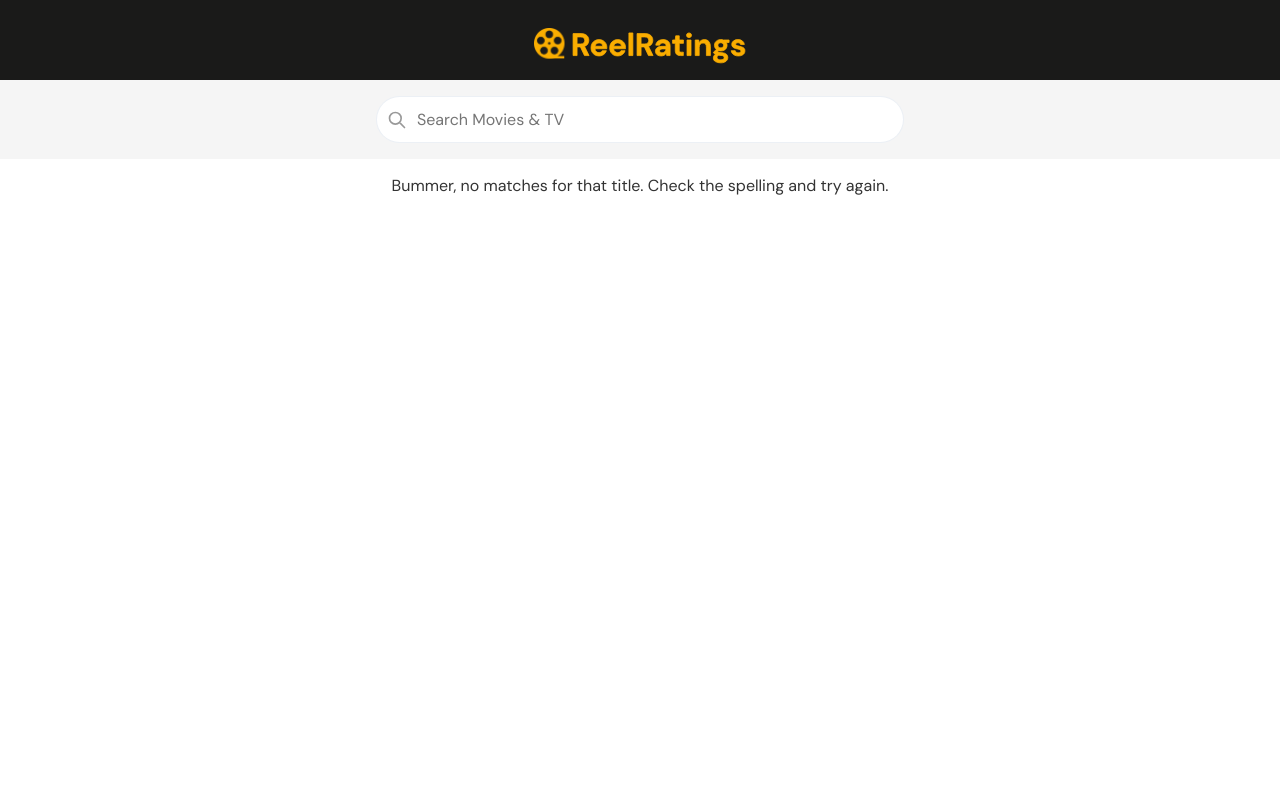
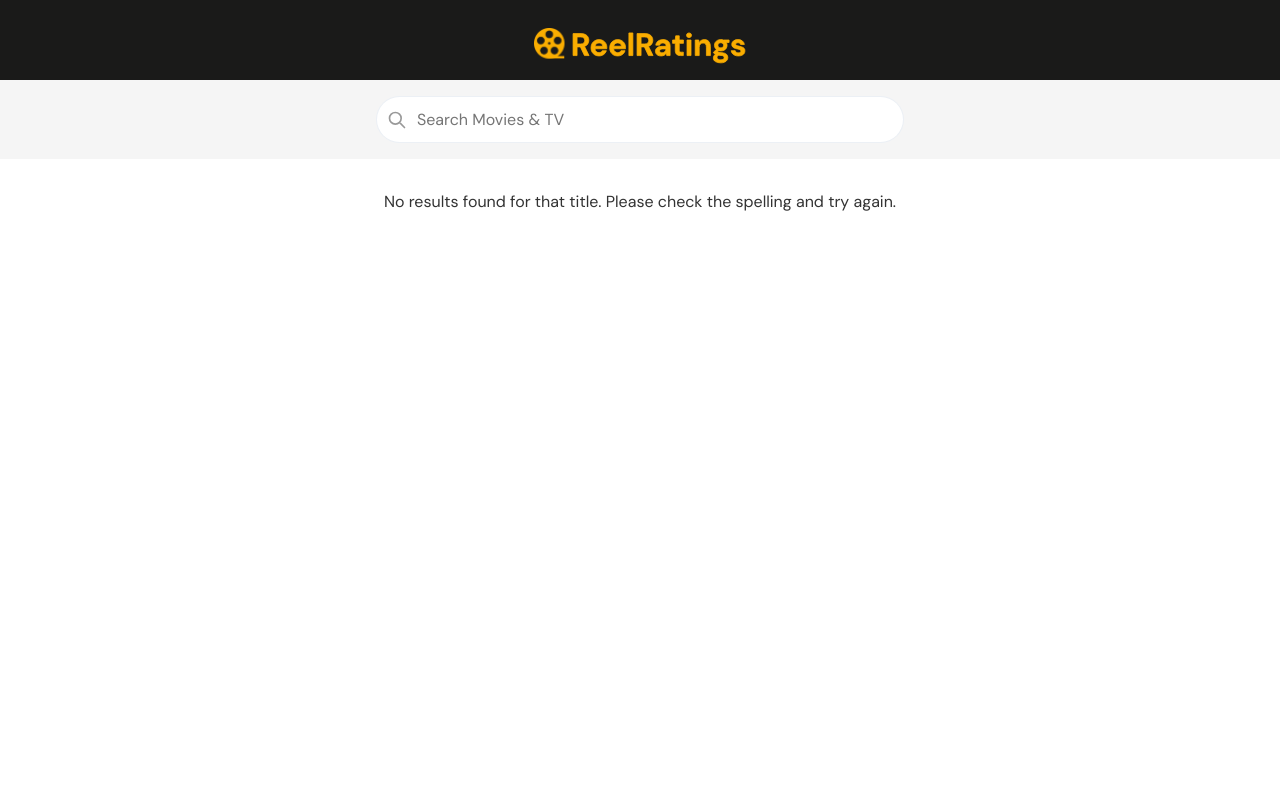
Before and after one commit to jphamtv/reelratings, a React (Vite) app in the folder frontend/: page /search in a window 1280 px wide. Shown: the top 800 px of the page. Built offline with nearby package versions, Linux system fonts and the light colour scheme.

Commit message:
Update error message

```diff
--- a/frontend/src/pages/SearchPage.module.css
+++ b/frontend/src/pages/SearchPage.module.css
@@ -8,7 +8,7 @@
 
 .errorMessage {
   text-align: center;
-  margin-top: 2vh;
+  margin: 2rem 1rem;
 }
 
 .loading {
--- a/frontend/src/pages/SearchPage.tsx
+++ b/frontend/src/pages/SearchPage.tsx
@@ -122,7 +122,7 @@ const SearchPage: React.FC = () => {
   }
 
   if (error || searchResults.length === 0) {
-    return <p className={styles.errorMessage}>Bummer, no matches for that title. Check the spelling and try again.</p>;
+    return <p className={styles.errorMessage}>No results found for that title. Please check the spelling and try again.</p>;
   }
 
   return (
```
